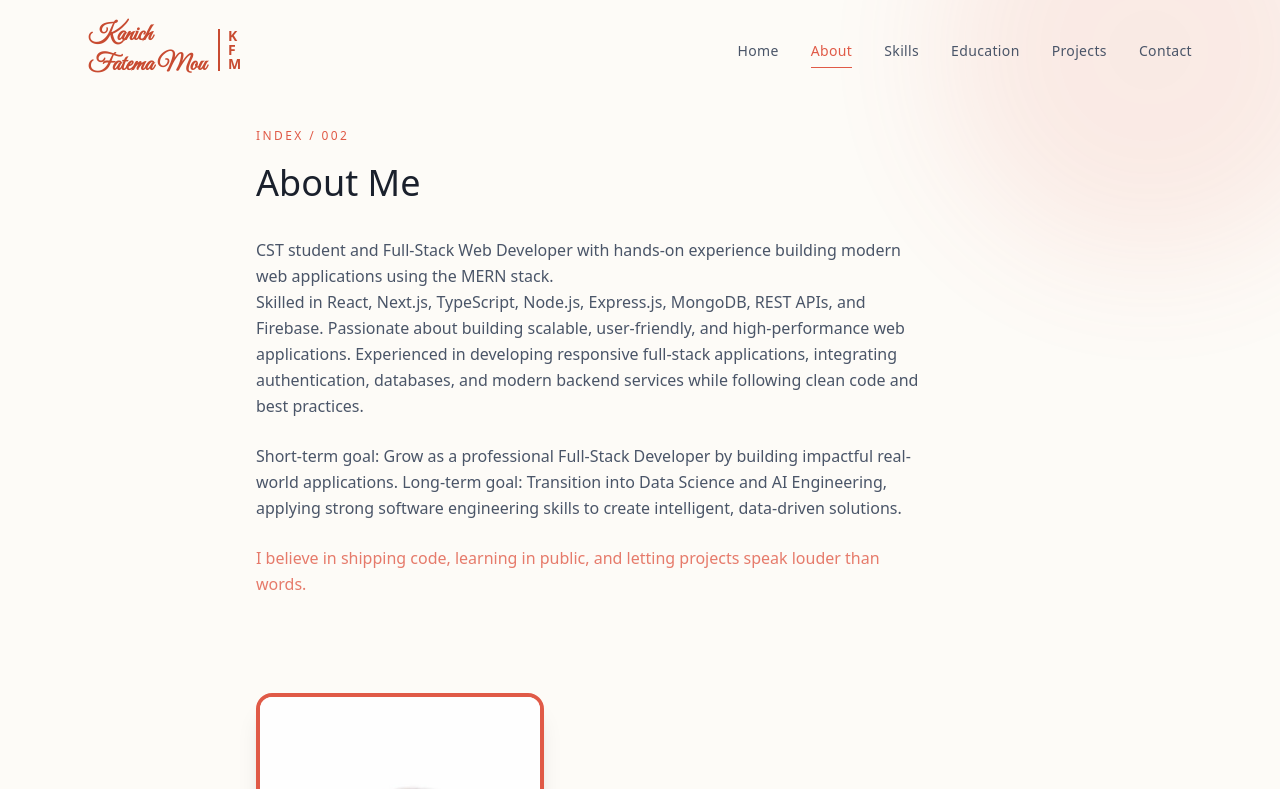
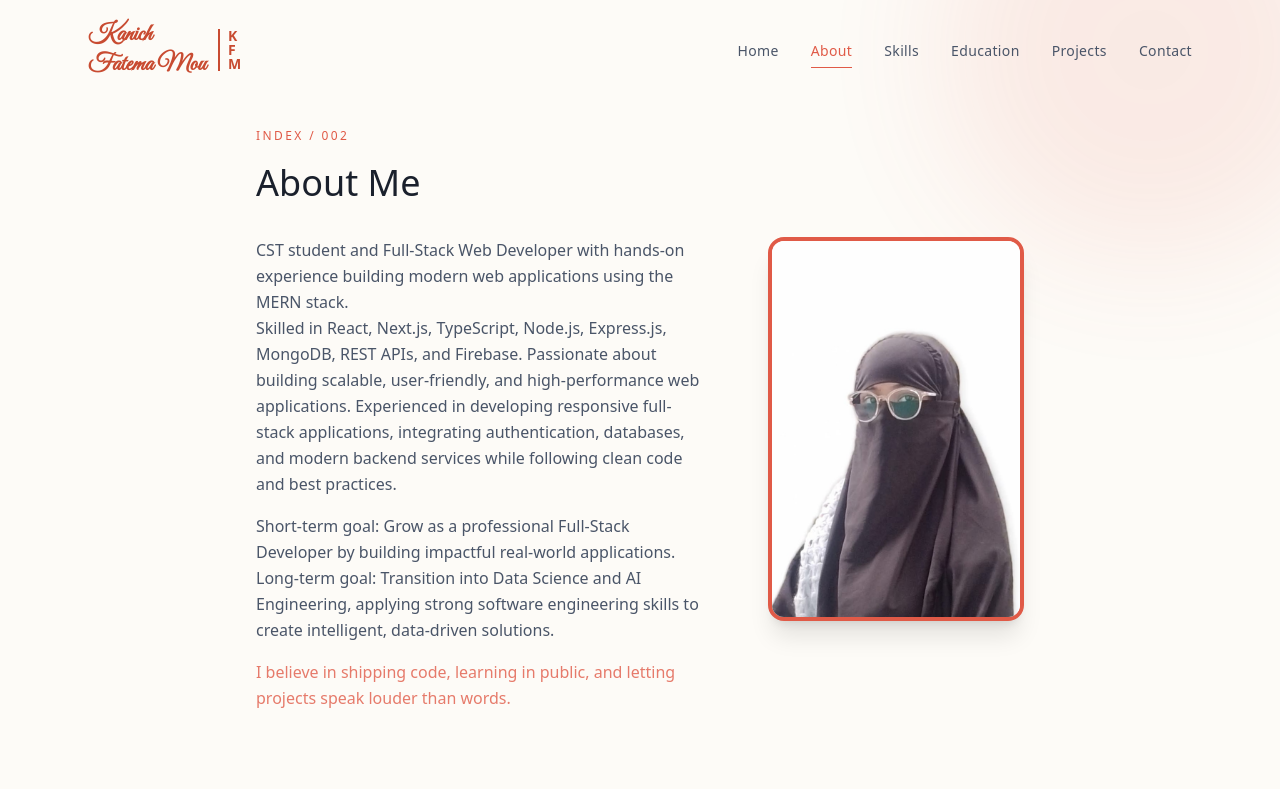
Before and after one commit to mouislambd/portfolio, a Next.js app: page /about in a window 1280 px wide. Shown: the top 789 px of the page. Built offline with nearby package versions, Linux system fonts and the light colour scheme; a web font is replaced by a local one.

Commit message:
about section updated

```diff
--- a/components/About.tsx
+++ b/components/About.tsx
@@ -77,8 +77,9 @@ export default function About() {
                     About Me
                 </motion.h1>
 
-                <motion.div variants={item} className="grid grid-cols-1 md:grid-cols-[1fr,auto] gap-16 md:gap-24 items-start mb-10">
-                    <div className="space-y-6 text-[#4A5568] text-sm sm:text-base leading-relaxed max-w-2xl order-2 md:order-1">
+                <motion.div variants={item} className="flex flex-col md:flex-row justify-between items-start gap-12 md:gap-16 mb-10">
+                    <div className="w-full md:w-7/12 flex flex-col gap-4">
+                        <div className="space-y-4 text-[#4A5568] text-sm sm:text-base leading-relaxed">
                             <p>
                                 CST student and Full-Stack Web Developer with hands-on experience building modern web applications using the MERN stack. <br />
                                 Skilled in React, Next.js, TypeScript, Node.js, Express.js, MongoDB, REST APIs, and Firebase. Passionate about building scalable, user-friendly, and high-performance web applications.
@@ -93,8 +94,10 @@ export default function About() {
                                 projects speak louder than words.
                             </p>
                         </div>
+                    </div>
 
-                    <div className="relative w-full md:w-72 h-80 sm:h-96 overflow-hidden rounded-2xl border-4 border-[#E05A47] bg-white shadow-xl shadow-coral/20 order-1 md:order-2 shrink-0">
+                    <div className="w-full md:w-4/12 flex justify-end items-start shrink-0">
+                        <div className="relative w-64 h-80 sm:w-72 sm:h-96 overflow-hidden rounded-2xl border-4 border-[#E05A47] bg-white shadow-xl shadow-coral/20">
                             <Image
                                 src="/images/2nd.jpeg"
                                 alt="Kanich Fatema Mou"
@@ -102,6 +105,7 @@ export default function About() {
                                 sizes="(max-width: 768px) 100vw, 288px"
                                 className="object-cover object-center"
                             />
+                        </div>
                     </div>
                 </motion.div>
 
```
Lines whose indentation alone changed are shown as unchanged.
